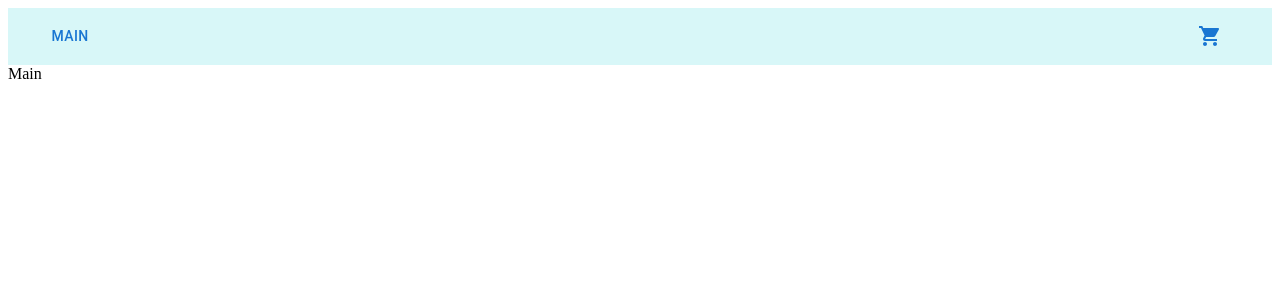
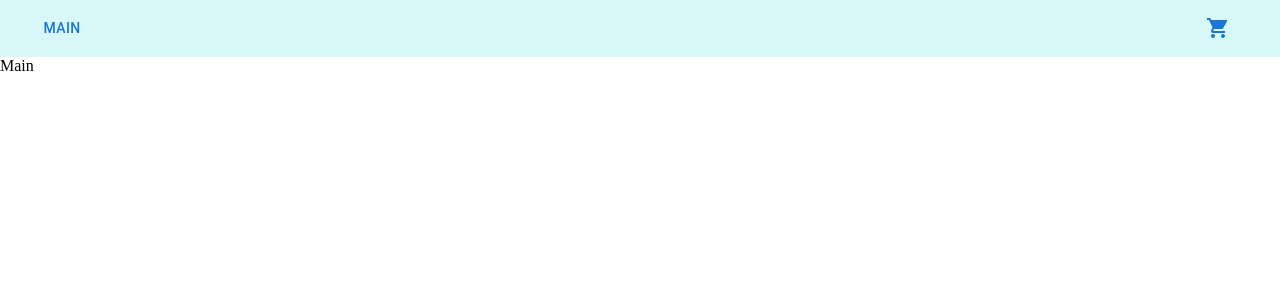
Before and after one commit to uvanov/ebs-fe-test, a React (Create React App) app: page / in a window 1280 px wide. Shown: the top 300 px of the page. Built offline with nearby package versions, Linux system fonts and the light colour scheme.

Commit message:
Reset styles

```diff
--- /dev/null
+++ b/src/App.css
@@ -0,0 +1,12 @@
+body {
+  margin: 0;
+}
+
+p, ul, ol, h1, h2, h3, h4, h5, h6 {
+  margin: 0;
+  padding: 0;
+}
+
+a {
+  text-decoration: none;
+}
--- a/src/App.tsx
+++ b/src/App.tsx
@@ -4,6 +4,8 @@ import {
   Route,
   Routes,
 } from 'react-router-dom';
+
+import './App.css';
 
 import Main from './pages/Main/Main';
 import Cart from './pages/Cart/Cart';
@@ -13,7 +15,7 @@ const App: React.FC = () => {
   return (
     <BrowserRouter>
       <Routes>
-        <Route path='/' element={ <Layout/> }>
+        <Route path='/' element={ <Layout /> }>
           <Route index element={ <Main /> } />
           <Route path='cart' element={ <Cart /> } />
         </Route>
```
